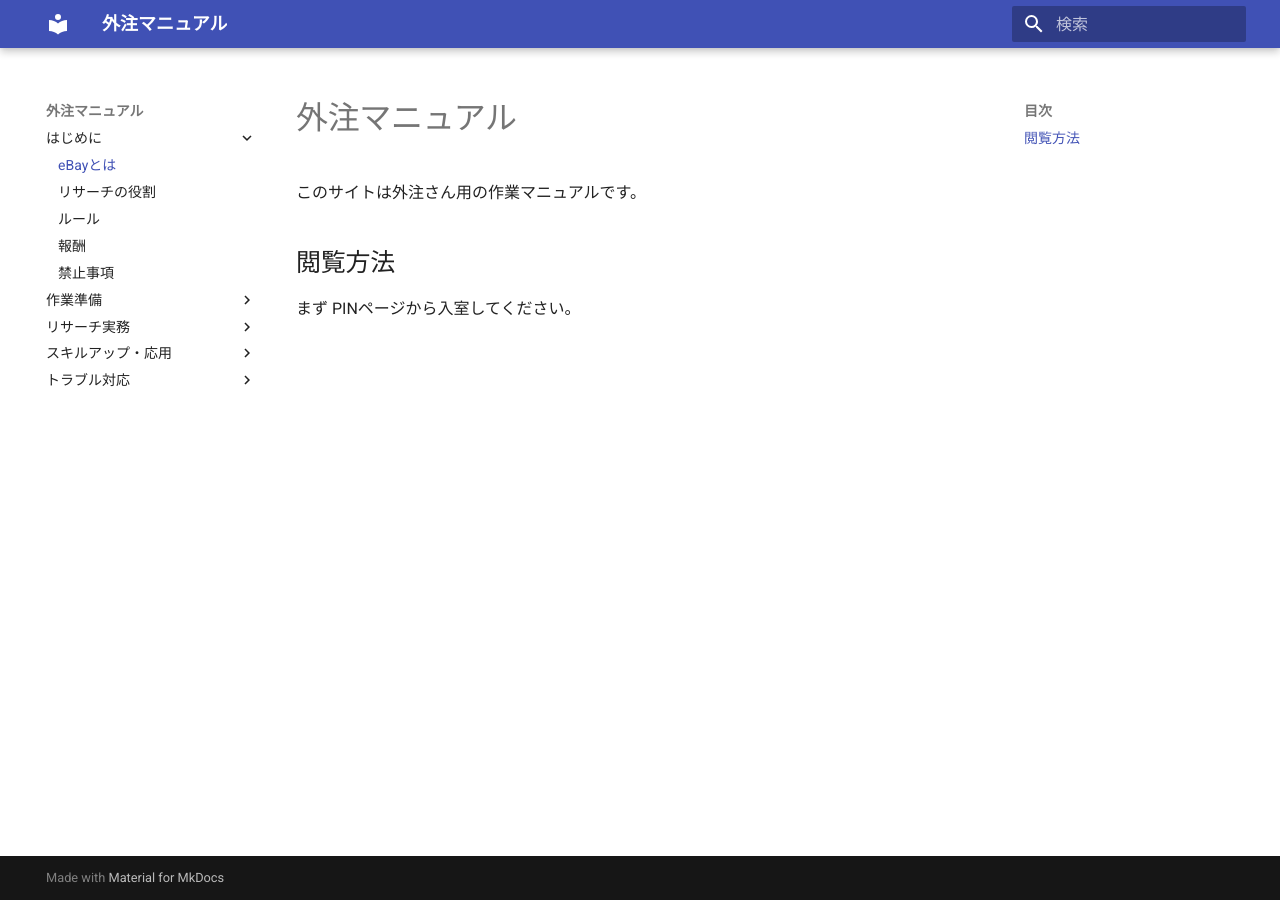
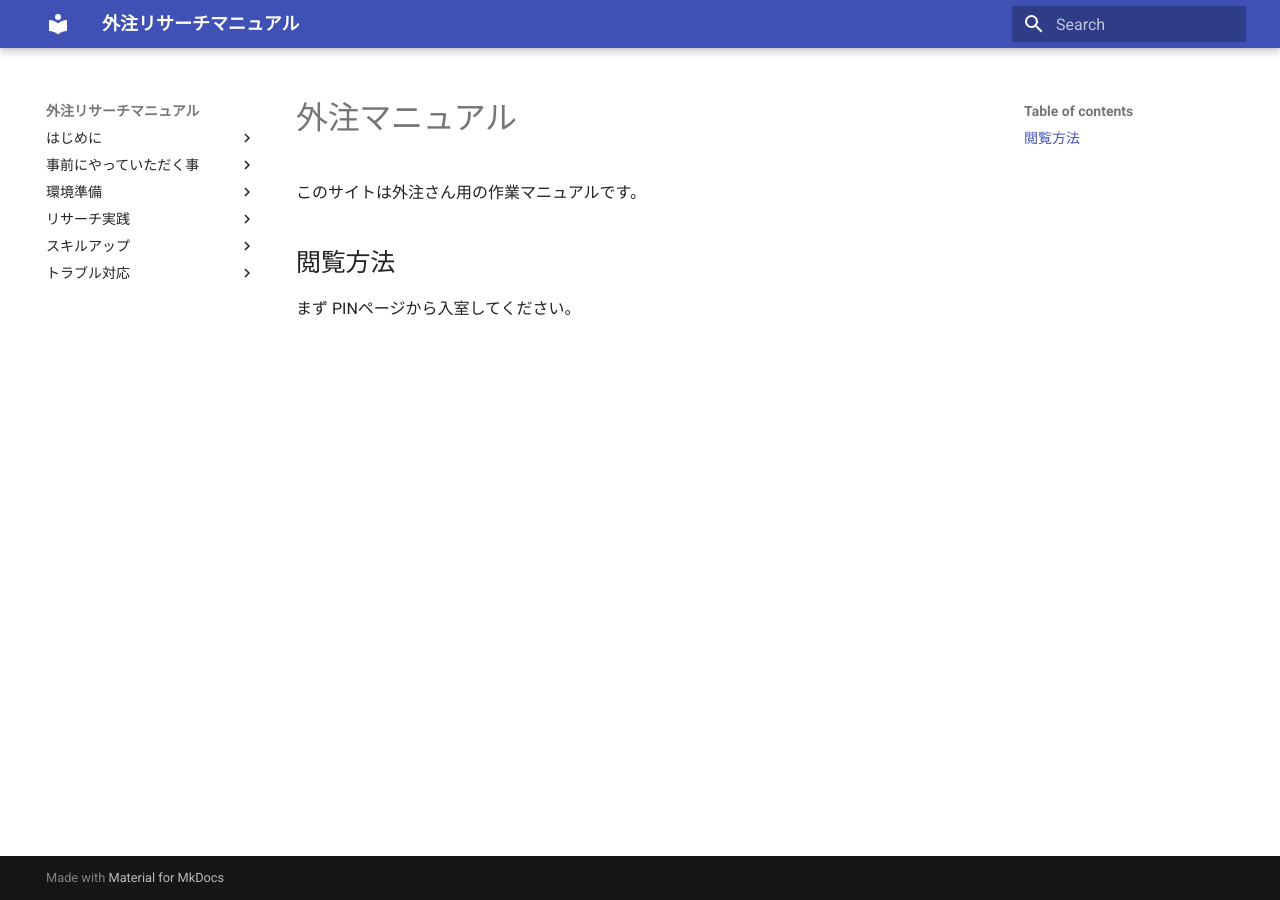
Before and after one commit to jun-hata/outsourcing-manual, an MkDocs documentation site: the page built from docs/index.md, in a window 1280 px wide. Built offline with MkDocs 1.6.1 and Material for MkDocs 9.7.7, drawn with Linux system fonts in a browser that asks for light colours; part of the change alters nothing that is shown.

Commit message:
Update mkdocs.yml

```diff
--- a/mkdocs.yml
+++ b/mkdocs.yml
@@ -1,30 +1,29 @@
-site_name: 外注マニュアル
-site_url: https://outsourcing-manual.pages.dev/
+site_name: 外注リサーチマニュアル
 
 theme:
   name: material
-  language: ja
 
 nav:
+
   - はじめに:
-      - eBayとは: index.md
-      - リサーチの役割: intro_role.md
+      - eBayについて: 01_start.md
       - ルール: intro_rules.md
-      - 報酬: intro_payment.md
+      - 報酬について: intro_payment.md
       - 禁止事項: intro_prohibited.md
 
-  - 作業準備:
-      - 事前にやっていただく事: prep_before.md
-      - 環境準備: prep_env.md
+  - 事前にやっていただく事:
+      - 管理者にGmail送信: prep_before.md
+
+  - 環境準備:
+      - 使用ブラウザ・ログイン環境: prep_env.md
       - Chatwork導入: prep_chatwork.md
 
-  - リサーチ実務:
+  - リサーチ実践:
       - 実践動画: research_video.md
-      - リサーチ手順（簡易版）: research_flow.md
-      - ステップ1〜10: research_steps.md
-      - 利益計算: research_profit.md
+      - リサーチ手順（10ステップ）: research_steps.md
+      - 利益計算について: research_profit.md
 
-  - スキルアップ・応用:
+  - スキルアップ:
       - AI活用: skill_ai.md
       - 画像検索: skill_image.md
       - 派生リサーチ: skill_variation.md
```
